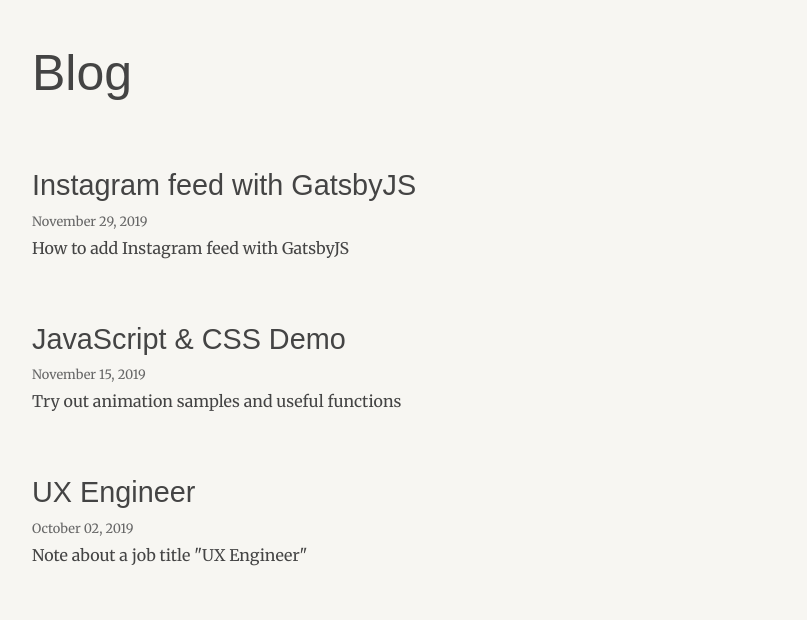
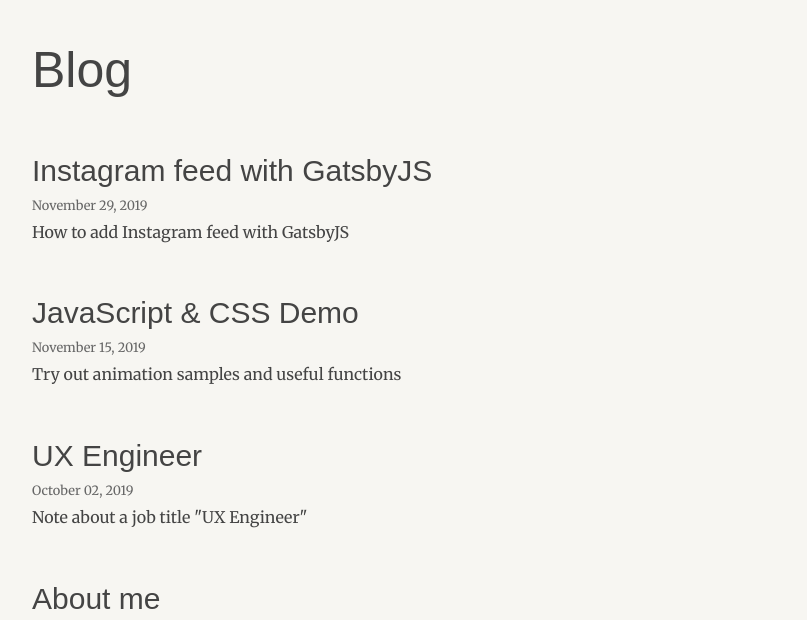
Before and after one commit to Ayana/my-gatsby-site-blog, a Gatsby site: page /blog in a window 1280 px wide. Shown: the part 98-718 px from the top of the page, without its empty margins (236-1043 px from the left). Built offline with nearby package versions, Linux system fonts and the light colour scheme; Gatsby itself is replaced by a stand-in of ours; some packages are replaced by stand-ins of ours; what typography-theme-parnassus would draw is missing.

Commit message:
Fix font issue

```diff
--- a/src/assets/scss/_custom_styles.scss
+++ b/src/assets/scss/_custom_styles.scss
@@ -105,17 +105,13 @@
 
 .projects {
   main {
-    h2 {
-      font-size: 1.8rem;
-    }
   }
 }
 
 .blog {
   main {
     h2 {
-      font-size: 1.8rem;
-      margin: 2em 0 1em;
+      margin: 1.6em 0 1em;
     }
   }
 }
--- a/src/assets/scss/_settings.scss
+++ b/src/assets/scss/_settings.scss
@@ -94,12 +94,12 @@
 $header-font-style: normal;
 $font-family-monospace: Consolas, 'Liberation Mono', Courier, monospace;
 $header-color: $header-font-color;
-$header-lineheight: 1.4;
+$header-lineheight: 1.3;
 $header-margin-bottom: 1.5rem;
 $header-styles: (
   small: (
     'h1': ('font-size': 42),
-    'h2': ('font-size': 20),
+    'h2': ('font-size': 30),
     'h3': ('font-size': 19),
     'h4': ('font-size': 18),
   ),
```
